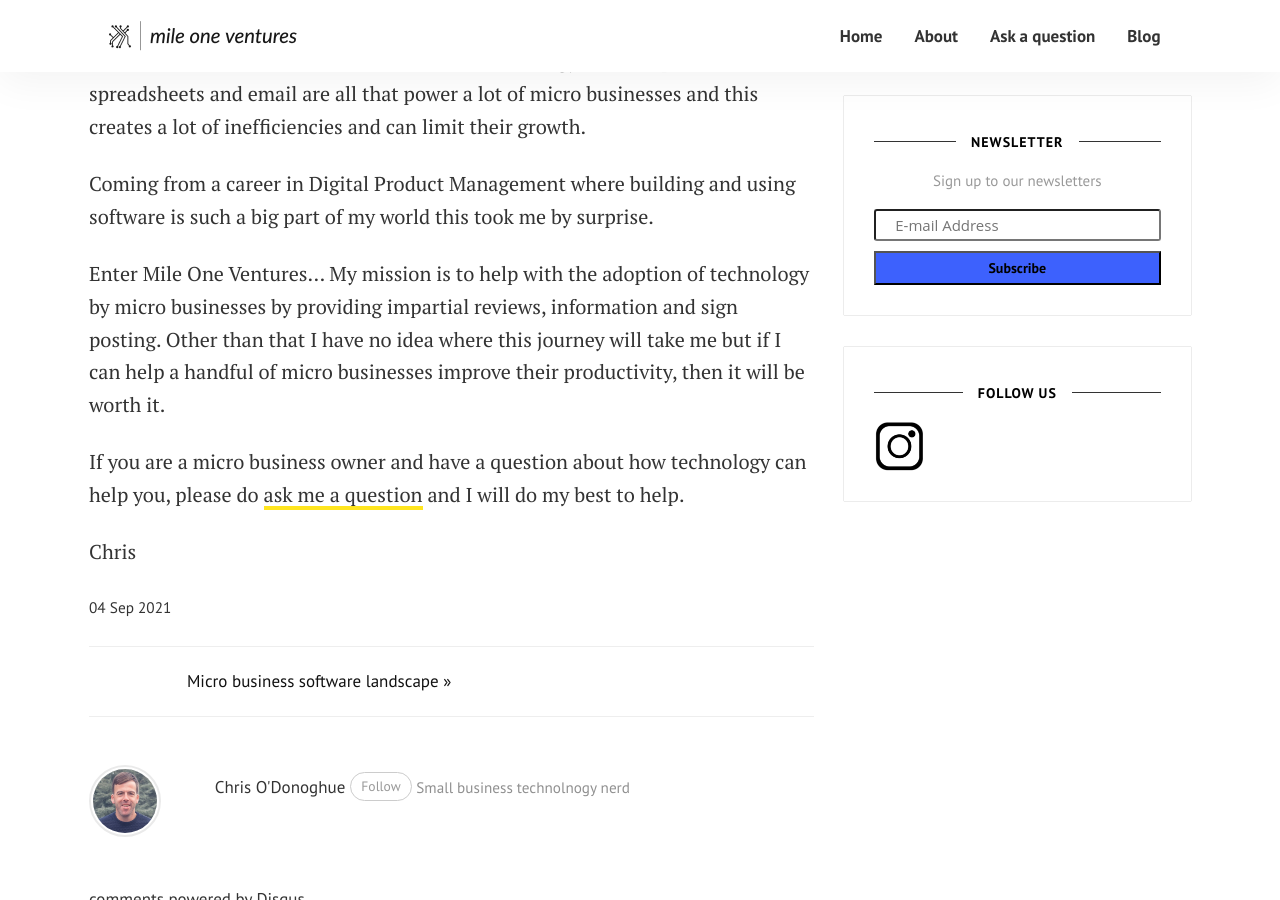
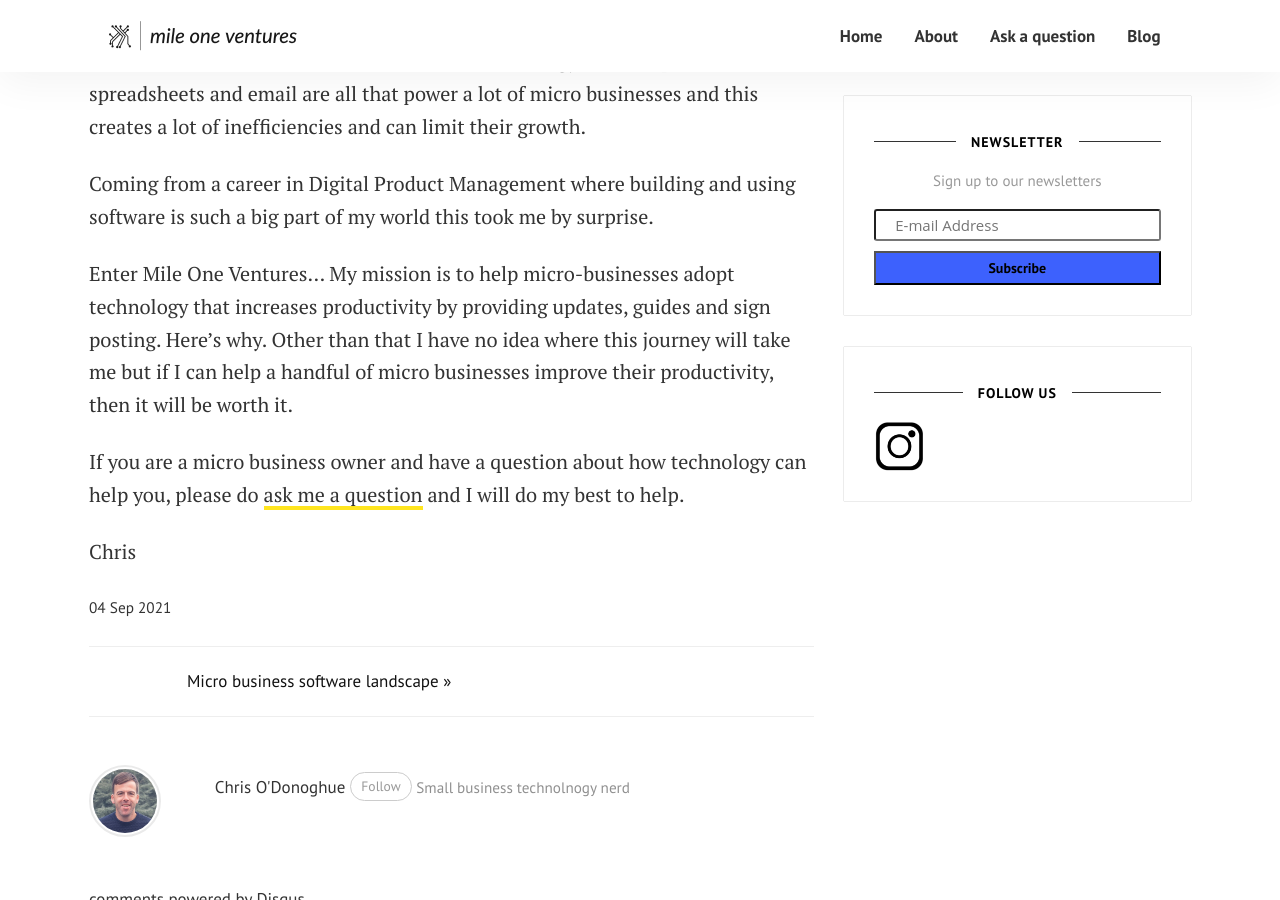
Before and after one commit to mile-one-ventures/mile-one-ventures.github.io, a Jekyll site: the page built from _posts/2021-09-04-welcome.md, in a window 1280 px wide and 900 px high, scrolled down 1110 px. Built offline with Jekyll 4.4.1, drawn with Linux system fonts in a browser that asks for light colours; comment, search, counter and statistics services are not loaded.

Commit message:
Update 2021-09-04-welcome.md

```diff
--- a/_posts/2021-09-04-welcome.md
+++ b/_posts/2021-09-04-welcome.md
@@ -19,7 +19,7 @@ Most businesses I have spoken to have accounting software but other than that a
 
 Coming from a career in Digital Product Management where building and using software is such a big part of my world this took me by surprise.
 
-Enter Mile One Ventures... My mission is to help with the adoption of technology by micro businesses by providing impartial reviews, information and sign posting. Other than that I have no idea where this journey will take me but if I can help a handful of micro businesses improve their productivity, then it will be worth it.
+Enter Mile One Ventures... My mission is to help micro-businesses adopt technology that increases productivity by providing updates, guides and sign posting. Here's why. Other than that I have no idea where this journey will take me but if I can help a handful of micro businesses improve their productivity, then it will be worth it.
 
 If you are a micro business owner and have a question about how technology can help you, please do [ask me a question](https://www.mileoneventures.co.uk/contact/) and I will do my best to help.
 
```
